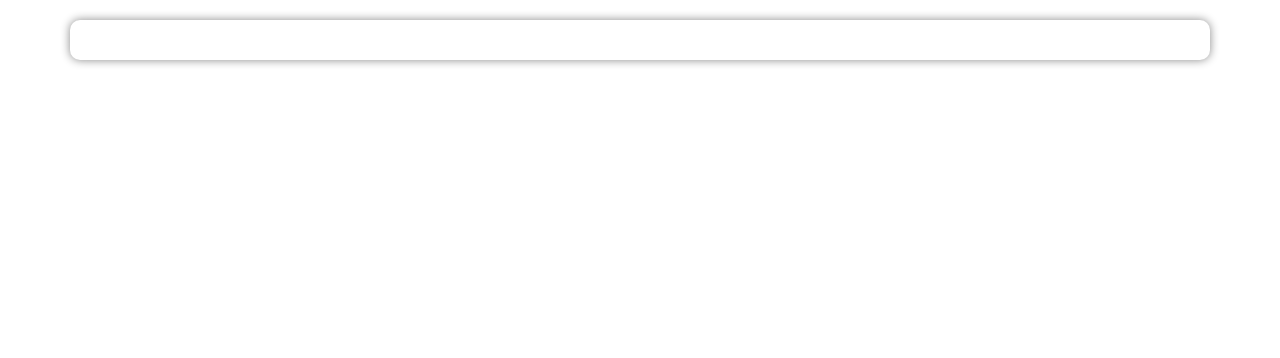
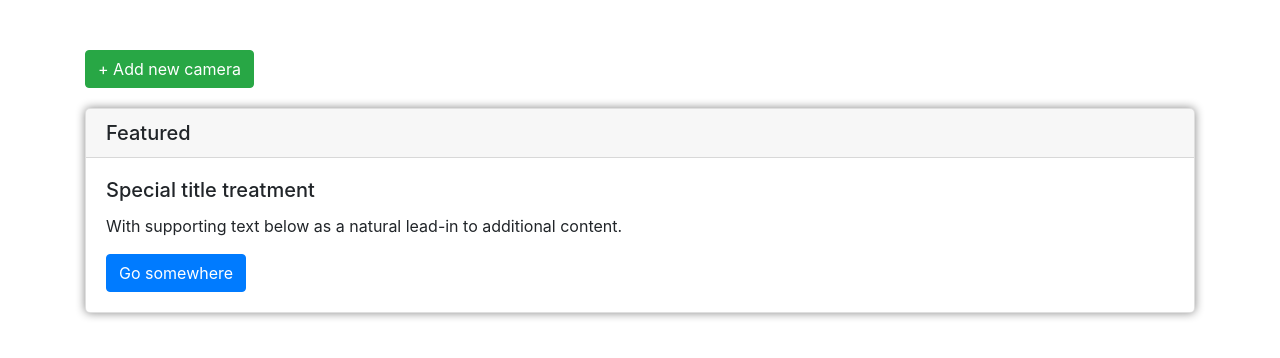
Before and after one commit to adanyaev/PigsProject, a Django app: page /cameras in a window 1280 px wide. Shown: the part 60-418 px from the top of the page. Run offline with Django 4.2, Linux system fonts and the light colour scheme; some libraries are stand-ins or nearby versions.

Commit message:
Add camera creation form

```diff
--- a/main/static/main/css/cameras.css
+++ b/main/static/main/css/cameras.css
@@ -0,0 +1,15 @@
+.container {
+    margin-top: 50px;
+    background-color: #ffffff;
+}
+
+.btn-add {
+    margin-bottom: 20px;
+}
+
+.camera-card {
+    background-color: #ffffff;
+    border-radius: 10px;
+    box-shadow: 0px 0px 10px #888888;
+    border-radius: 5px;
+}
--- a/main/templates/main/base.html
+++ b/main/templates/main/base.html
@@ -7,11 +7,10 @@
     <title>Pigs App</title>
     <link rel="stylesheet" href="{% static 'main/css/base.css' %}">
 
-    <link rel="stylesheet" href="{% static 'main/css/login.css' %}">
-    <link rel="stylesheet" href="https://maxcdn.bootstrapcdn.com/bootstrap/4.5.2/css/bootstrap.min.css">
     <script src="https://ajax.googleapis.com/ajax/libs/jquery/3.5.1/jquery.min.js"></script>
     <script src="https://cdnjs.cloudflare.com/ajax/libs/popper.js/1.16.0/umd/popper.min.js"></script>
     <script src="https://maxcdn.bootstrapcdn.com/bootstrap/4.5.2/js/bootstrap.min.js"></script>
+    <link rel="stylesheet" href="https://maxcdn.bootstrapcdn.com/bootstrap/4.5.2/css/bootstrap.min.css">
   </head>
   <body>
     {% block header %}
--- a/main/templates/main/cameras.html
+++ b/main/templates/main/cameras.html
@@ -6,6 +6,67 @@
 
 <div class="container">
 
+    <button type="button" class="btn btn-success btn-add" data-toggle="modal" data-target="#exampleModalCenter">+ Add new camera</button>
+    <div class="modal fade" id="exampleModalCenter" tabindex="-1" role="dialog" aria-labelledby="exampleModalCenterTitle" aria-hidden="true">
+        <div class="modal-dialog modal-dialog-centered modal-lg" role="document">
+          <div class="modal-content">
+            <div class="modal-header">
+              <h5 class="modal-title" id="exampleModalLongTitle">New camera settings</h5>
+              <button type="button" class="close" data-dismiss="modal" aria-label="Close">
+                <span aria-hidden="true">&times;</span>
+              </button>
+            </div>
+            <div class="modal-body">
+                <form id="create_camera" method="post">
+                    {% csrf_token %}
+                    <div class="form-group">
+                        <label for="url">Camera URL</label>
+                        <input type="text" name="url" id="url" class="form-control" placeholder="RTSP Protocol" required >
+                    </div>
+                    <div class="form-row">
+                        <div class="form-group col-md-6">
+                            <label for="direction">Direction</label>
+                            <select id="direction" name="direction" class="form-control" aria-label="Default select example" required>
+                                <option name="direction" value="Up" selected>Up</option>
+                                <option name="direction" value="Down">Down</option>
+                                <option name="direction" value="Left">Left</option>
+                                <option name="direction" value="Right">Right</option>
+                              </select>
+                        </div>
+                        <div class="form-group col-md-6">
+                            <label for="line_place">Counting line location</label>
+                            <input type="number" name="line_place" value="0.5" min="0" max="1" step="0.1" id="line_place" class="form-control" placeholder="From 0 to 1">
+                        </div>
+                    </div>
+                    <div class="form-row">
+                        <div class="form-group col-md-6">
+                            <label for="line_width">Counting line width</label>
+                            <input type="number" name="line_width" value="20" id="line_width" class="form-control" placeholder="Width in pixels">
+                        </div>
+                        <div class="form-group col-md-6">
+                            <label for="model">Model</label>
+                            <input type="text" name="model" id="model" class="form-control" placeholder="Choose model" required >
+                        </div>
+                    </div>
+                </form>
+                <div class="modal-footer">
+                    <button type="button" class="btn btn-secondary" data-dismiss="modal">Close</button>
+                    <button type="submit" form="create_camera" class="btn btn-primary">Add</button>
+                </div>
+            </div>
+          </div>
+        </div>
+      </div>
+
+    <div class="card camera-card">
+        <h5 class="card-header">Featured</h5>
+        <div class="card-body">
+          <h5 class="card-title">Special title treatment</h5>
+          <p class="card-text">With supporting text below as a natural lead-in to additional content.</p>
+          <a href="#" class="btn btn-primary">Go somewhere</a>
+        </div>
+      </div>
+
 </div>
 
 {% endblock content %}
--- a/main/views.py
+++ b/main/views.py
@@ -21,5 +21,14 @@
 
 def cameras(request):
 
+	if request.method == "POST":
+		url = request.POST["url"]
+		direction = request.POST["direction"]
+		line_place = request.POST["line_place"]
+		line_width = request.POST["line_width"]
+		model = request.POST["model"]
+
+
+
 	context = {"page_name": "Connected cameras"}
 	return render(request, 'main/cameras.html', context=context)
```
